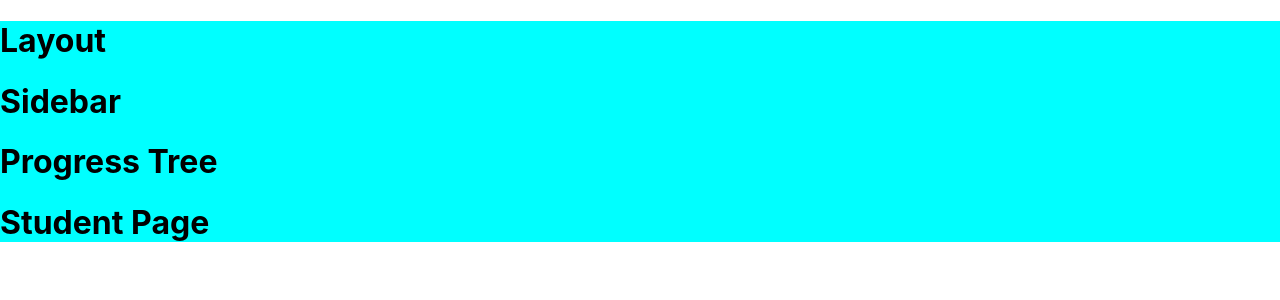
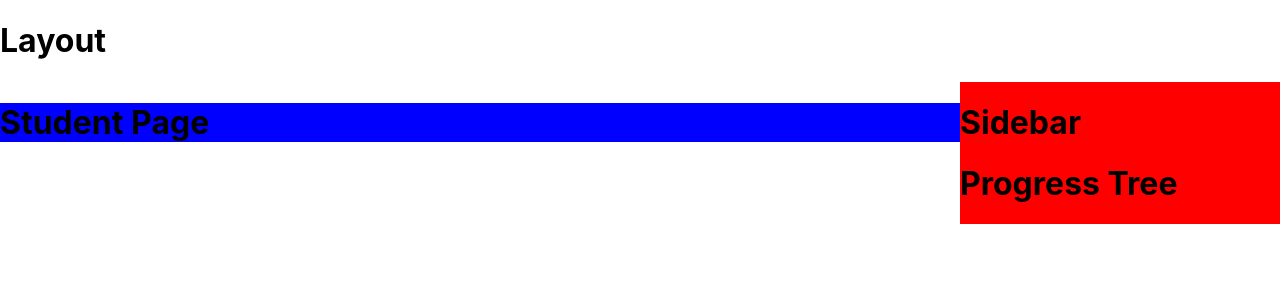
Before and after one commit to jubcow/430Edge, a React (Create React App) app: page / in a window 1280 px wide. Shown: the top 300 px of the page. Built offline with nearby package versions, Linux system fonts and the light colour scheme.

Commit message:
Added stuff

```diff
--- a/public/index.html
+++ b/public/index.html
@@ -24,7 +24,7 @@
       work correctly both with client-side routing and a non-root public URL.
       Learn how to configure a non-root public URL by running `npm run build`.
     -->
-    <title>React App</title>
+    <title>The EDGE</title>
   </head>
   <body>
     <noscript>You need to enable JavaScript to run this app.</noscript>
--- a/src/containers/Homepage/HomePage.js
+++ b/src/containers/Homepage/HomePage.js
@@ -1,14 +1,14 @@
 import React from 'react';
-import Layout from '../../hoc/Layout/Layout';
+import StudentLayout from '../../hoc/Student Layout/StudentLayout';
 
 
 // login/logout page
 const HomePage = () => {
 
     return (
-        <Layout>
+        <StudentLayout>
             <h1>Home Page</h1>
-        </Layout>
+        </StudentLayout>
     )
 }
 
--- a/src/containers/Sidebar/Sidebar.css
+++ b/src/containers/Sidebar/Sidebar.css
@@ -0,0 +1,7 @@
+
+.Sidebar {
+    width: 25%;
+    height: 100%;
+    float: right;
+    background-color: red;
+}
--- a/src/containers/Sidebar/Sidebar.js
+++ b/src/containers/Sidebar/Sidebar.js
@@ -1,14 +1,14 @@
 import React from 'react';
-import Aux from '../../hoc/aux';
+import "./Sidebar.css";
 import ProgressTree from '../../components/Progress Tree/ProgressTree';
 
 const Sidebar = (props) => {
 
     return (
-        <Aux>
+        <div className="Sidebar">
             <h1>Sidebar</h1>
             <ProgressTree />
-        </Aux>
+        </div>
     )
 }
 
--- a/src/containers/Student Page/StudentPage.css
+++ b/src/containers/Student Page/StudentPage.css
@@ -0,0 +1,4 @@
+
+.StudentPage {
+    background-color: blue;
+}
--- a/src/containers/Student Page/StudentPage.js
+++ b/src/containers/Student Page/StudentPage.js
@@ -1,16 +1,16 @@
 import React, {Component} from 'react';
-import Layout from '../../hoc/Layout/Layout';
-import Aux from '../../hoc/aux';
+import "./StudentPage.css";
+import StudentLayout from '../../hoc/Student Layout/StudentLayout';
 
 class StudentPage extends Component {
 
     render() {
         return (
-            <Aux>
-                <Layout>
+            <StudentLayout>
+                <div className="StudentPage">
                     <h1>Student Page</h1>
-                </Layout>
-            </Aux>
+                </div>
+            </StudentLayout>
         )
     }
 }
--- a/src/hoc/Layout/Layout.css
+++ /dev/null
@@ -1,4 +0,0 @@
-
-.Layout {
-    background-color: aqua;
-}
--- a/src/hoc/Layout/Layout.js
+++ /dev/null
@@ -1,16 +0,0 @@
-import React from 'react';
-import "./Layout.css";
-import Sidebar from '../../containers/Sidebar/Sidebar';
-
-// layout wrapper for pages
-const Layout = (props) => {
-    return (
-        <div className="Layout">
-            <h1>Layout</h1>
-            <Sidebar />
-            {props.children}
-        </div>
-    )
-}
-
-export default Layout;
--- /dev/null
+++ b/src/hoc/Student Layout/StudentLayout.css
@@ -0,0 +1,8 @@
+
+.Layout {
+}
+
+.PageContents {
+    width: 75%;
+    float: left;
+}
--- /dev/null
+++ b/src/hoc/Student Layout/StudentLayout.js
@@ -0,0 +1,18 @@
+import React from 'react';
+import "./StudentLayout.css";
+import Sidebar from '../../containers/Sidebar/Sidebar';
+
+// layout wrapper for student pages
+const StudentLayout = (props) => {
+    return (
+        <div className="Layout">
+            <h1>Layout</h1>
+            <Sidebar />
+            <div className="PageContents">
+                {props.children}
+            </div>
+        </div>
+    )
+}
+
+export default StudentLayout;
```
